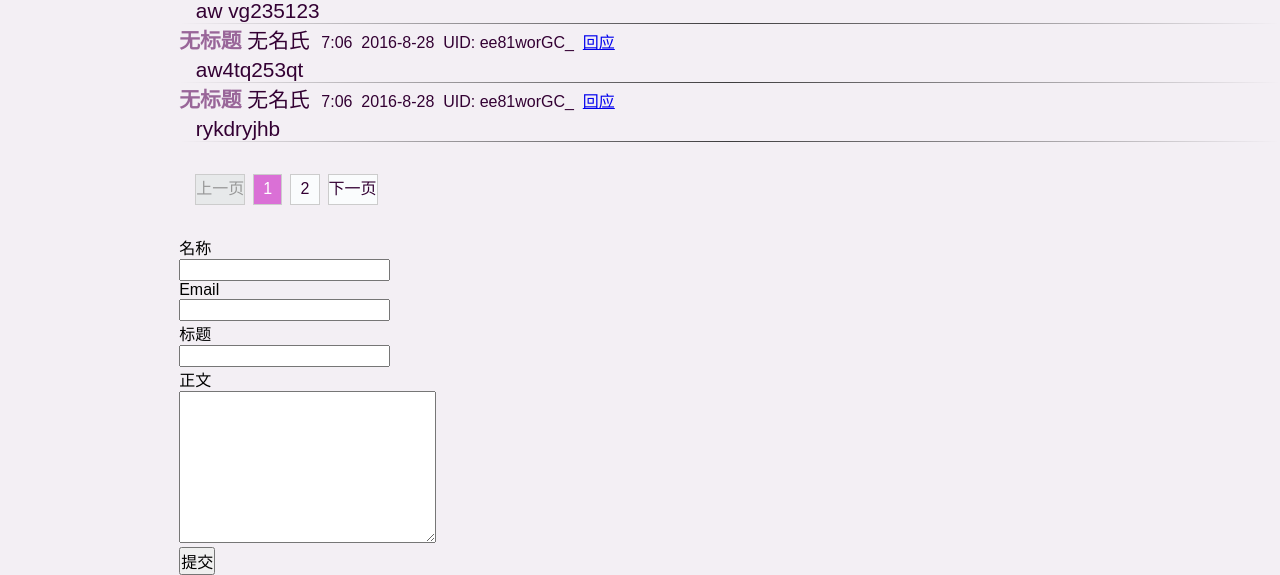
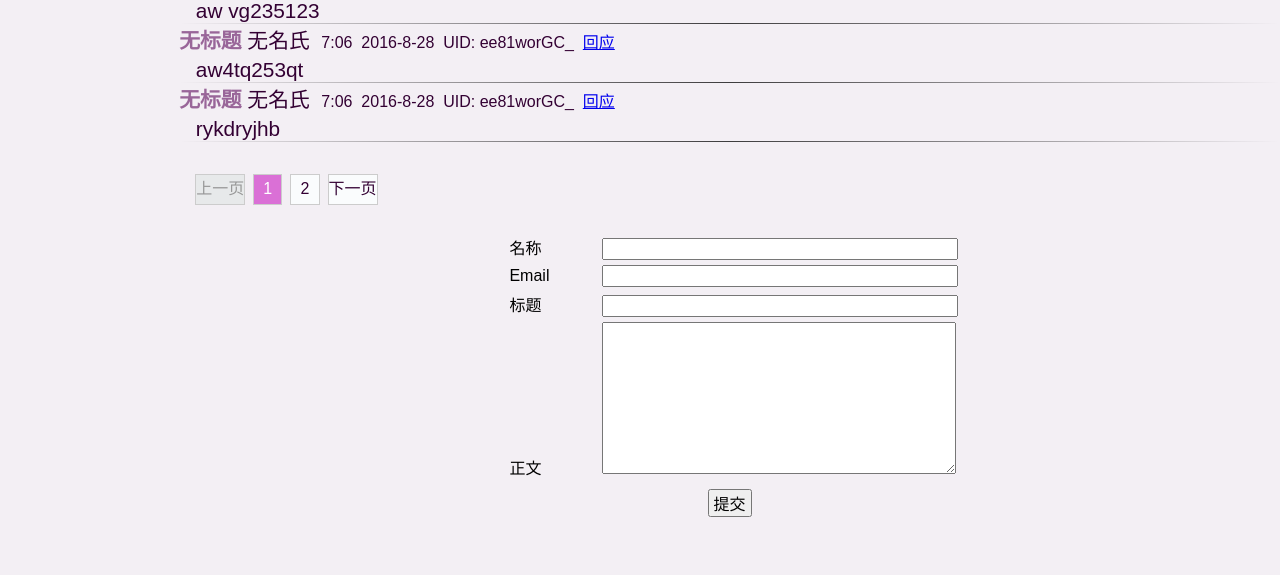
Before and after one commit to SovietVsAllies/hit-chan, a Django app: page /forum/b/1/1/ in a window 1280 px wide. Shown: the part 1171-1746 px from the top of the page. After the commit the page ends 1688 px from the top, so only its background shows below. Run offline with Django 3.2, Linux system fonts and the light colour scheme; data comes from the database, SQL or seed files in the repository; some libraries are stand-ins or nearby versions.

Commit message:
Post form style

```diff
--- /dev/null
+++ b/forum/static/forum/css/hc-post-form-style.css
@@ -0,0 +1,33 @@
+#hc-post {
+    width: 40%;
+    margin-left: auto;
+    margin-right: auto;
+    padding-bottom: 50px;
+}
+
+.hc-post-form-input {
+    white-space: nowrap;
+    margin-top: 5px;
+}
+
+.hc-post-form-input div {
+    width: 20%;
+}
+
+.hc-post-form-input input, .hc-post-form-input textarea {
+    width: 80%;
+}
+
+.hc-post-form-input input, .hc-post-form-input div, .hc-post-form-input textarea {
+    display: inline-block;
+}
+
+.hc-post-form-submit {
+    margin-top: 10px;
+    width: 100%;
+    text-align: center;
+}
+
+.hc-post-form-submit input {
+    width: 10%;
+}
--- a/forum/static/forum/css/hc-thread-main.css
+++ b/forum/static/forum/css/hc-thread-main.css
@@ -103,9 +103,3 @@ body {
 	background-color: #da70d6;
 	color: white;
 }
-
-/*Post style*/
-
-#hc-post {
-
-}
--- a/forum/templates/forum/show_board.html
+++ b/forum/templates/forum/show_board.html
@@ -17,6 +17,7 @@
   <link rel="stylesheet" type="text/css" href="{% static 'forum/css/hc-menu-style.css' %}">
   <link rel="stylesheet" type="text/css" href="{% static 'forum/css/hc-top-bar.css' %}">
   <link rel="stylesheet" type="text/css" href="{% static 'forum/css/hc-tool-style.css' %}">
+  <link rel="stylesheet" type="text/css" href="{% static 'forum/css/hc-post-form-style.css' %}">
   <script type="text/javascript" src="{% static 'forum/js/hc-menu-loader.js' %}">
   </script>
   <script type="text/javascript" src="{% static 'forum/js/hc-thread-list-loader.js' %}">
@@ -51,22 +52,24 @@
       <form id="hc-post-form" action="/forum/api/post_thread/" method="post">
         {% csrf_token %}
         <div class="hc-post-form-input">
-          名称<br>
+          <div>名称</div>
           <input type="text" name="username" maxlength="50">
         </div>
         <div class="hc-post-form-input">
-          Email<br>
+          <div>Email</div>
           <input type="text" name="email" maxlength="50">
         </div>
         <div class="hc-post-form-input">
-          标题<br>
+          <div>标题</div>
           <input type="text" name="title" maxlength="50">
         </div>
         <div class="hc-post-form-input">
-          正文<br>
+          <div>正文</div>
           <textarea name="text" rows="10" cols="30"></textarea>
         </div>
-        <input type="submit" value="提交">
+        <div class="hc-post-form-submit">
+          <input type="submit" value="提交">
+        </div>
       </form>
     </div>
 
```
Also changed, not shown: forum/templates/forum/show_thread.html (+8 -5 lines).
